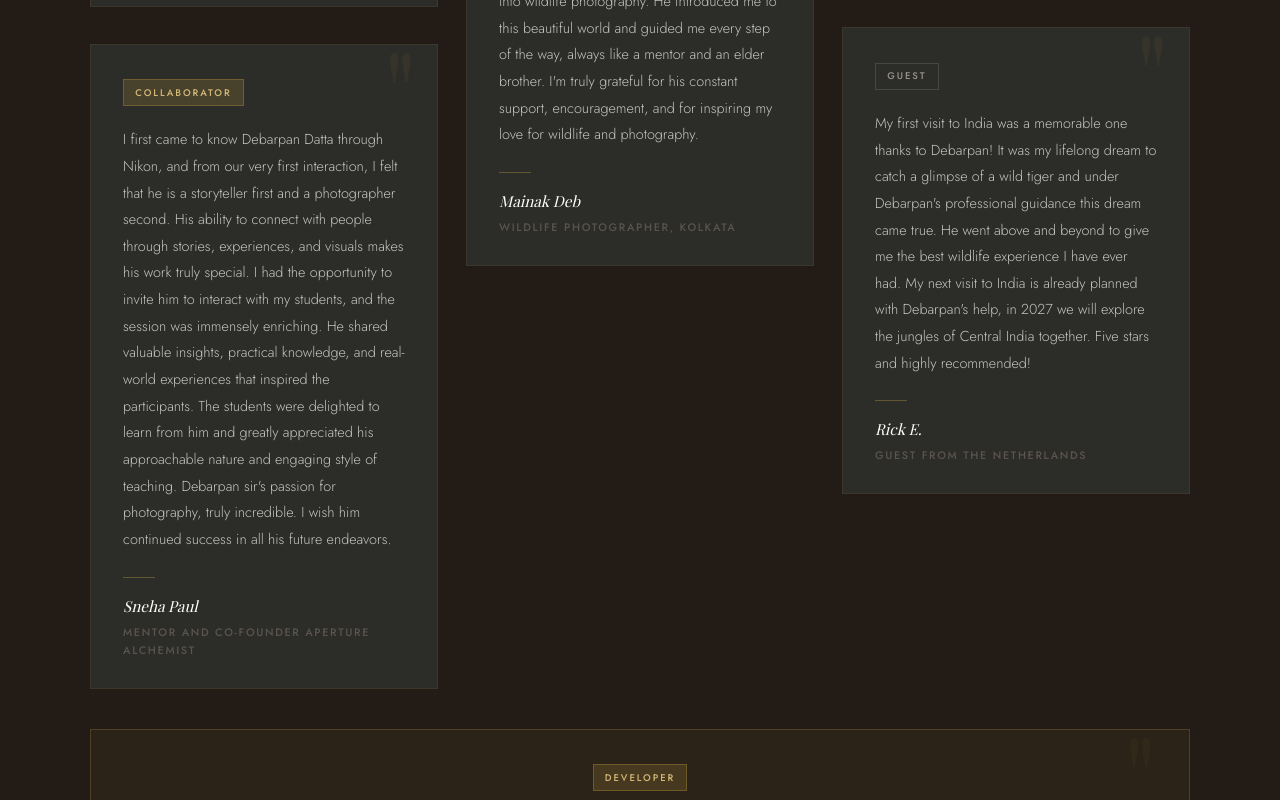
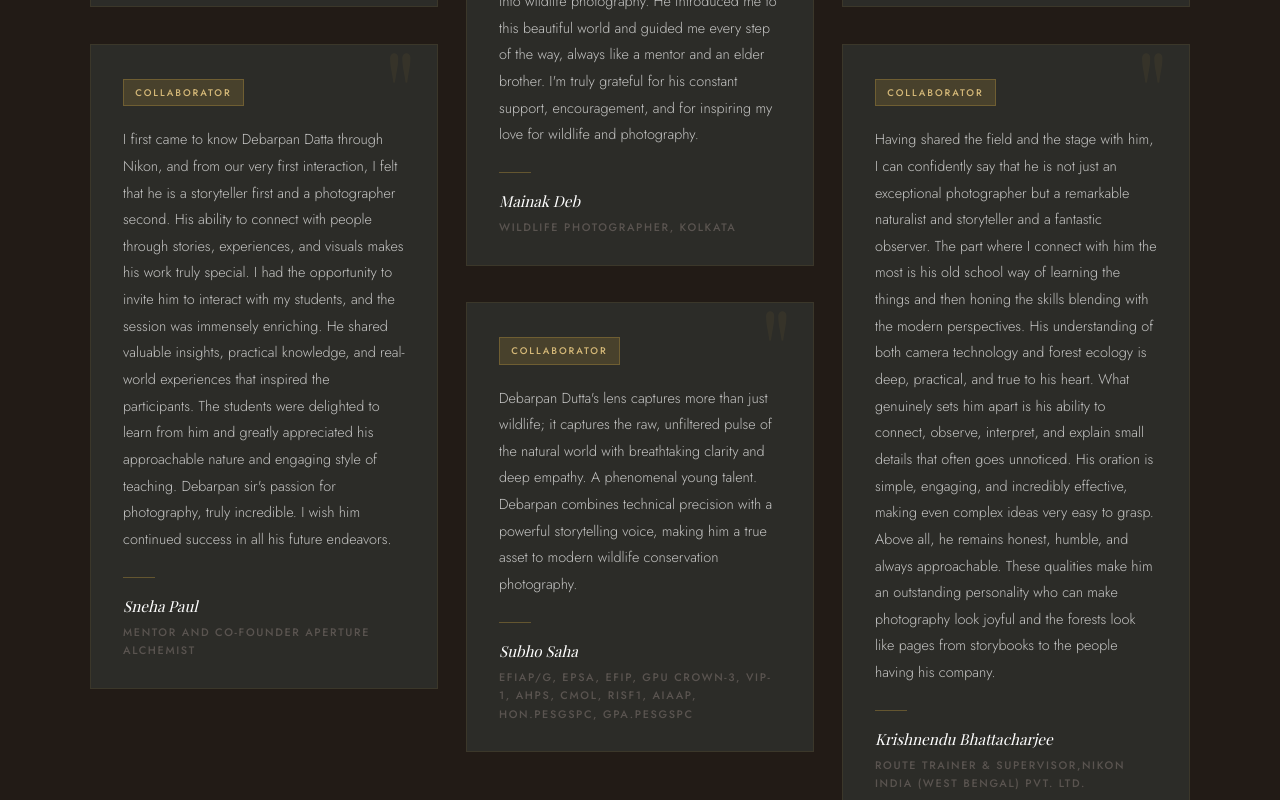
Before and after one commit to ddatta681-coder/Personal-Portfolio-Website, a React (Create React App) app: page /testimonials in a window 1280 px wide. Shown: the part 2240-3040 px from the top of the page. Built offline with nearby package versions, Linux system fonts and the light colour scheme; a web font is replaced by a local one.

Commit message:
Added a new testimonial

```diff
--- a/src/components/TestimonialsGrid.jsx
+++ b/src/components/TestimonialsGrid.jsx
@@ -68,6 +68,13 @@ const testimonials = [
       designation: 'Designer & Developer',
       category: 'Developer',
       featured: true,
+  },
+  {
+    quote:
+    "Having shared the field and the stage with him, I can confidently say that he is not just an exceptional photographer but a remarkable naturalist and storyteller and a fantastic observer. The part where I connect with him the most is his old school way of learning the things and then honing the skills blending with the modern perspectives. His understanding of both camera technology and forest ecology is deep, practical, and true to his heart. What genuinely sets him apart is his ability to connect, observe, interpret, and explain small details that often goes unnoticed. His oration is simple, engaging, and incredibly effective, making even complex ideas very easy to grasp. Above all, he remains honest, humble, and always approachable. These qualities make him an outstanding personality who can make photography look joyful and the forests look like pages from storybooks to the people having his company.",
+    name: 'Krishnendu Bhattacharjee',
+    designation: 'Route Trainer & Supervisor,Nikon India (West Bengal) Pvt. Ltd.',
+    category: 'Collaborator',
   },
 ];
 
```
